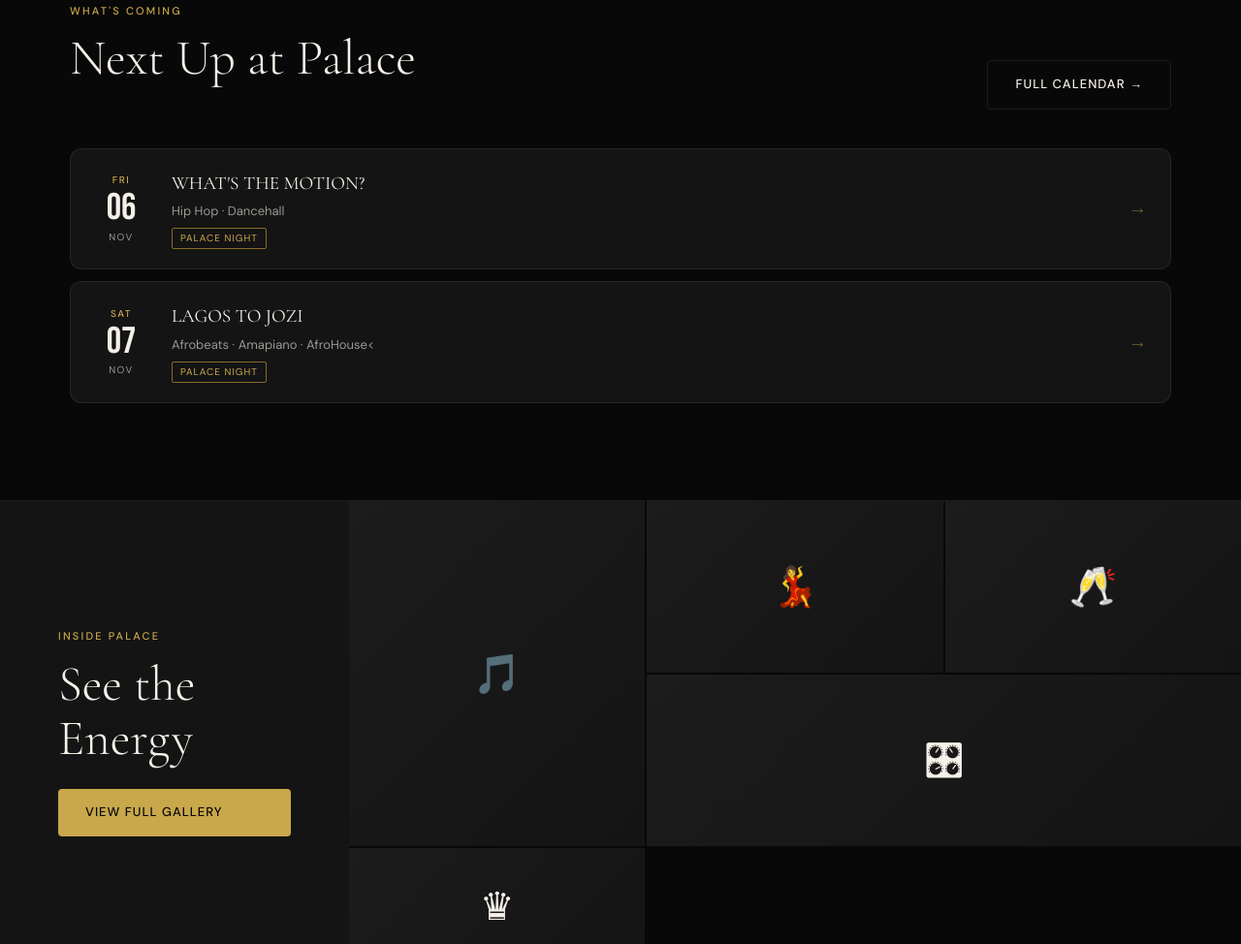
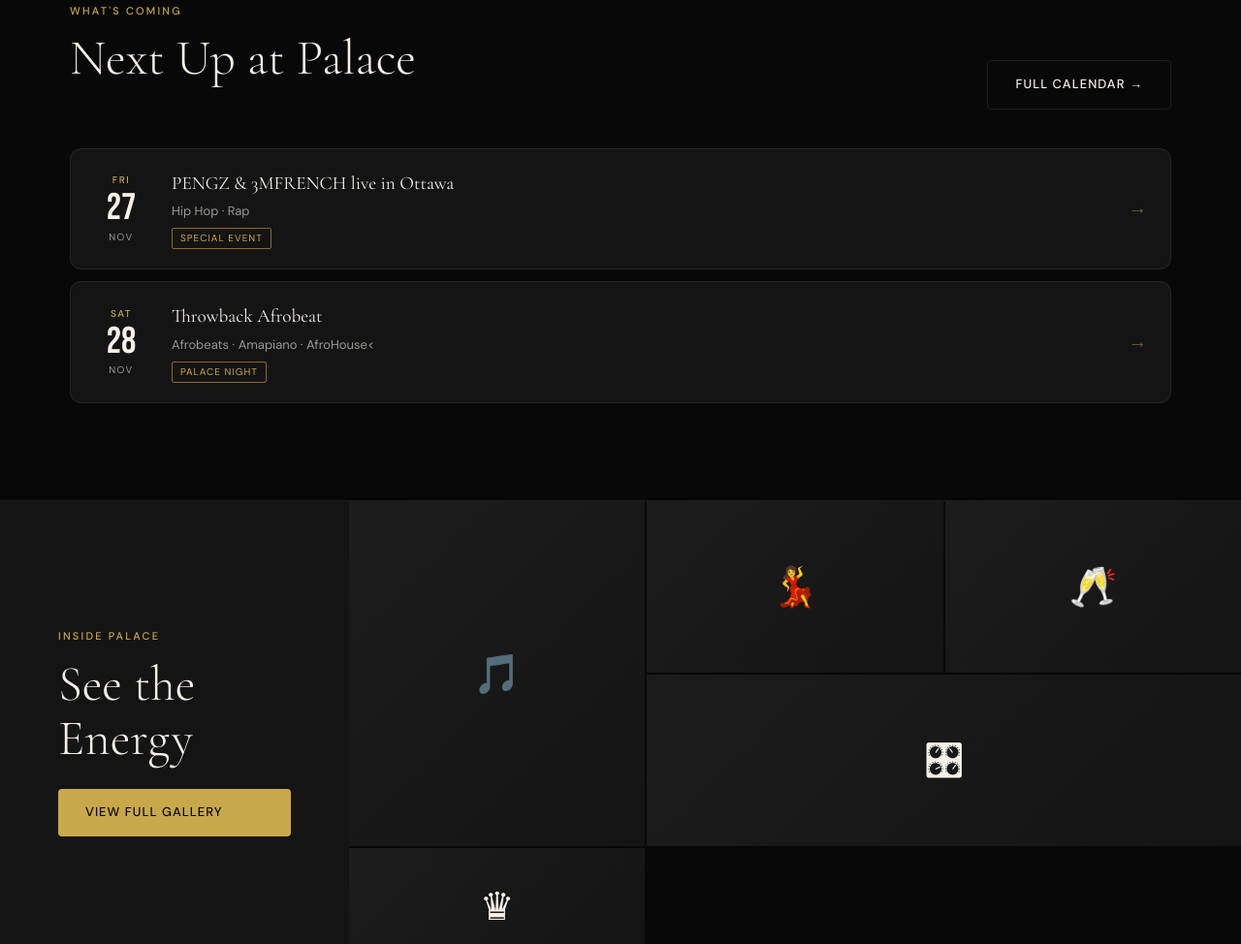
Before and after one commit to azur9534/thepalaceottawa-site, a plain HTML site: page index.html in a window 1280 px wide. Shown: the part 2529-3503 px from the top of the page at 97% size. Drawn offline with nearby package versions, Linux system fonts and the light colour scheme.

Commit message:
Update index.html

```diff
--- a/index.html
+++ b/index.html
@@ -218,13 +218,13 @@
       <div class="event-preview-card">
         <div class="event-preview-date">
           <span class="event-day">FRI</span>
-          <span class="event-num">06</span>
+          <span class="event-num">27</span>
           <span class="event-month">NOV</span>
         </div>
         <div class="event-preview-info">
-          <h4>WHAT'S THE MOTION?</h4>             <!-- ← event title -->
-          <p>Hip Hop · Dancehall</p> <!-- ← genres -->
-          <span class="event-tag">Palace Night</span> <!-- ← badge -->
+          <h4>PENGZ & 3MFRENCH live in Ottawa</h4>             <!-- ← event title -->
+          <p>Hip Hop · Rap</p> <!-- ← genres -->
+          <span class="event-tag">Special Event</span> <!-- ← badge -->
         </div>
         <a href="events.html" class="event-arrow">→</a>
       </div>
@@ -233,11 +233,11 @@
       <div class="event-preview-card">
         <div class="event-preview-date">
           <span class="event-day">SAT</span>   <!-- ← day abbrev -->
-          <span class="event-num">07</span>    <!-- ← day number -->
+          <span class="event-num">28</span>    <!-- ← day number -->
           <span class="event-month">NOV</span> <!-- ← month abbrev -->
         </div>
         <div class="event-preview-info">
-          <h4>LAGOS TO JOZI</h4>
+          <h4>Throwback Afrobeat</h4>
           <p>Afrobeats · Amapiano · AfroHouse<</p>
           <span class="event-tag">Palace Night</span>
         </div>
```
